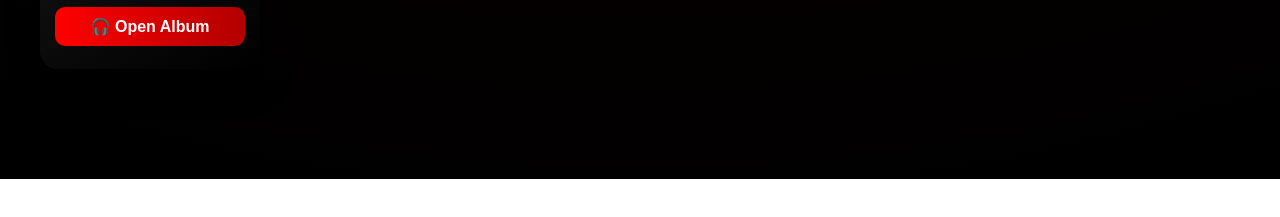
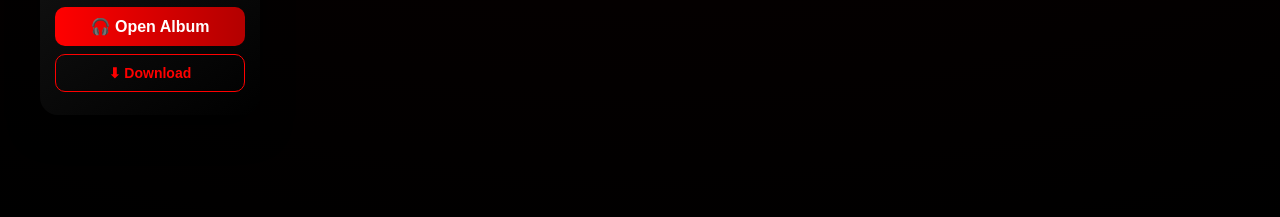
Before and after one commit to j53284585-eng/music, a plain HTML site: page index.html in a window 1280 px wide. Shown: the part 1768-1985 px from the top of the page. Before the commit the page ends 1947 px from the top, so only its background shows below. Drawn offline with Linux system fonts and the light colour scheme; a web font is replaced by a local one.

Commit message:
Update index.html

```diff
--- a/index.html
+++ b/index.html
@@ -215,6 +215,7 @@ h1 {
   <img src="https://i1.sndcdn.com/artworks-000136169395-xvazqt-t500x500.jpg" class="album-img">
   <div class="album-title">Romeo’s Regrets (2015)</div>
   <a href="romeos-regrets.html" class="album-btn">🎧 Open Album</a>
+  <a href="Hellboy.zip" download class="download-btn">⬇ Download</a>
 </article>
 
   </div>
```
